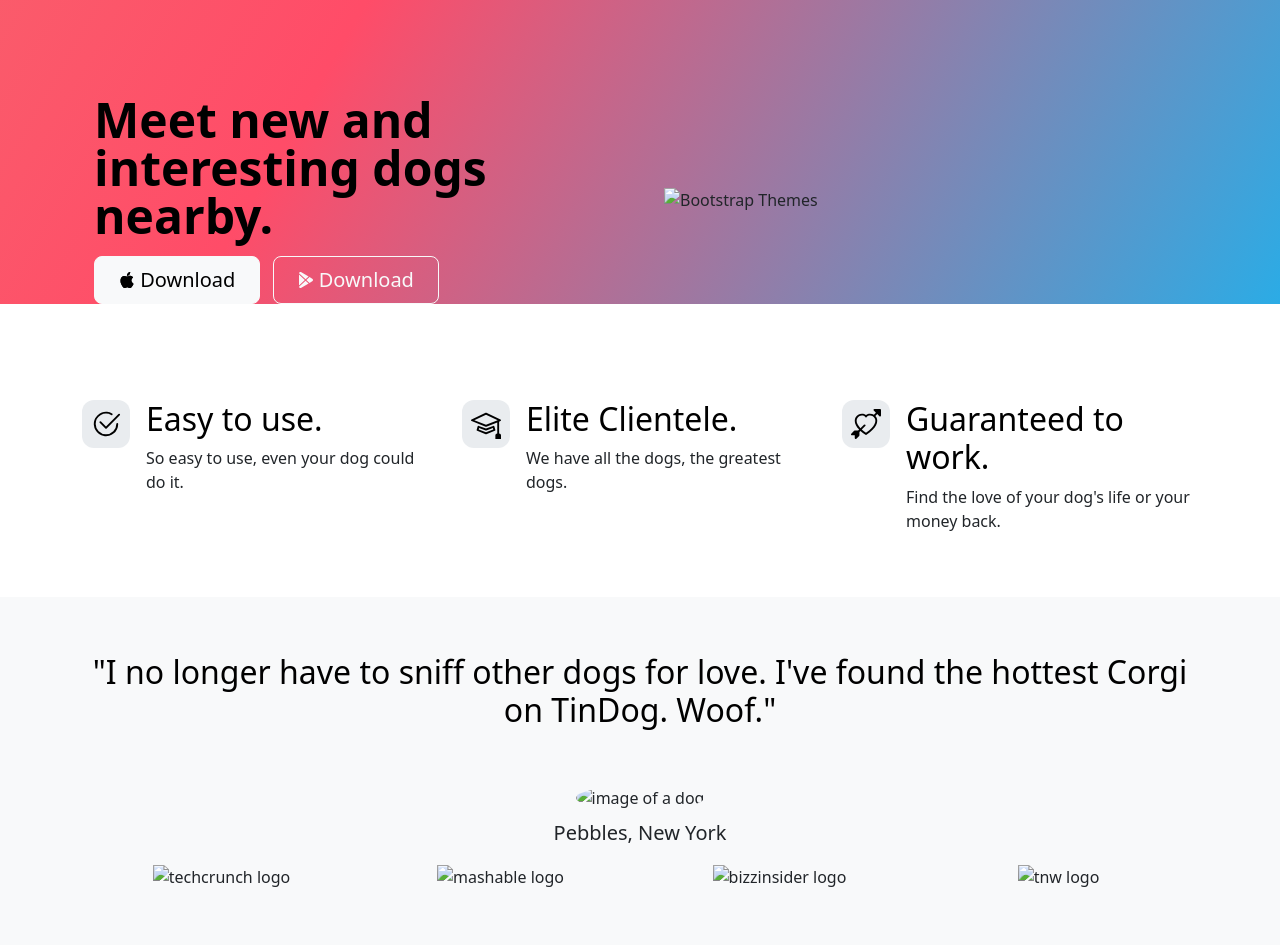
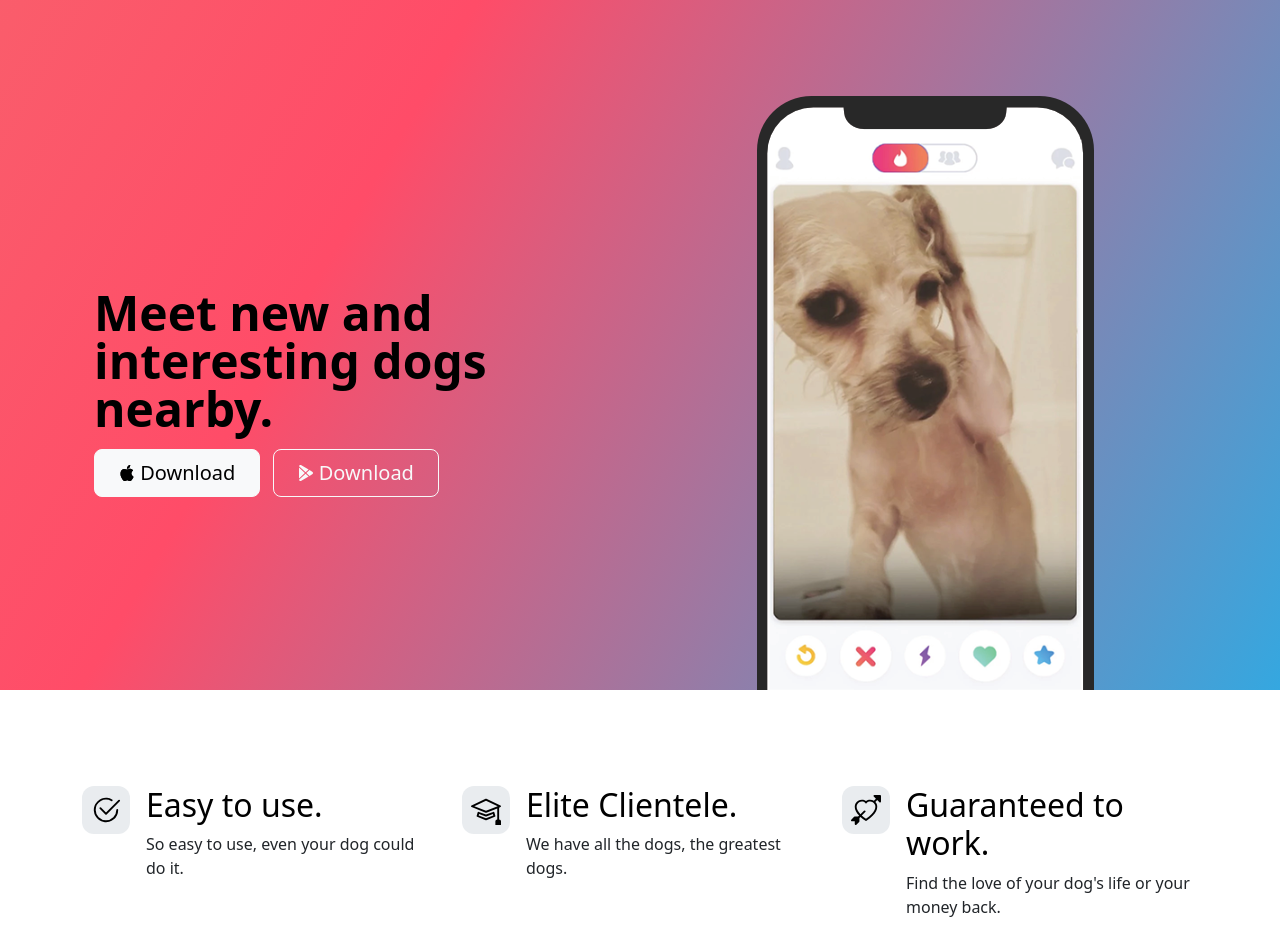
Before and after one commit to Bishwashri21/TinDog-Website, a plain HTML site: page index.html in a window 1280 px wide. Shown: the top 952 px of the page. Drawn offline with nearby package versions, Linux system fonts and the light colour scheme; files that its build step writes are made by us from their sources.

Commit message:
Update index.html

```diff
--- a/index.html
+++ b/index.html
@@ -5,7 +5,7 @@
   <meta charset="UTF-8">
   <meta name="viewport" content="width=device-width, initial-scale=1.0">
   <link href="https://cdn.jsdelivr.net/npm/bootstrap@5.3.0/dist/css/bootstrap.min.css" rel="stylesheet" integrity="sha384-9ndCyUaIbzAi2FUVXJi0CjmCapSmO7SnpJef0486qhLnuZ2cdeRhO02iuK6FUUVM" crossorigin="anonymous">
-  <link rel="Stylesheet" href="./css/style.css"/>
+  <link rel="Stylesheet" href="./style.css"/>
   <title>TinDog</title>
 </head>
 
@@ -16,7 +16,7 @@
     <div class="container col-xxl-8 px-4 pt-5">
       <div class="row flex-lg-row-reverse align-items-center g-5 pt-5">
         <div class="col-10 col-sm-8 col-lg-6">
-          <img src="./images/iphone.png" class="d-block mx-lg-auto img-fluid" alt="Bootstrap Themes"  height="200" loading="lazy">
+          <img src="./iphone.png" class="d-block mx-lg-auto img-fluid" alt="Bootstrap Themes"  height="200" loading="lazy">
         </div>
         <div class="col-lg-6">
           <h1 class="display-5 fw-bold text-body-emphasis lh-1 mb-3">Meet new and interesting dogs nearby.</h1>
@@ -96,23 +96,23 @@
     <div class="p-2 text-center bg-body-tertiary">
       <div class="container py-5">
         <h2 class="text-body-emphasis">"I no longer have to sniff other dogs for love. I've found the hottest Corgi on TinDog. Woof."</h2>
-        <img class="profile-img mt-5" src="./images/dog-img.jpg" alt="image of a dog"/>
+        <img class="profile-img mt-5" src="./dog-img.jpg" alt="image of a dog"/>
         <p class="col-lg-8 mx-auto lead mt-2">
           Pebbles, New York
         </p>
         <div class="container">
           <div class="row">
             <div class="col-lg-3 col-sm-12">
-              <img src="./images/techcrunch.png" alt="techcrunch logo" height="30"/>
+              <img src="./techcrunch.png" alt="techcrunch logo" height="30"/>
             </div>
             <div class="col-lg-3 col-sm-12">
-              <img src="./images/mashable.png" alt="mashable logo" height="30"/>
+              <img src="./mashable.png" alt="mashable logo" height="30"/>
             </div>
             <div class="col-lg-3 col-sm-12">
-              <img src="./images/bizinsider.png" alt="bizzinsider logo" height="30"/>
+              <img src="./bizinsider.png" alt="bizzinsider logo" height="30"/>
             </div>
             <div class="col-lg-3 col-sm-12">
-              <img src="./images/tnw.png" alt="tnw logo" height="30"/>
+              <img src="./tnw.png" alt="tnw logo" height="30"/>
             </div>
           </div>
         </div>
```
